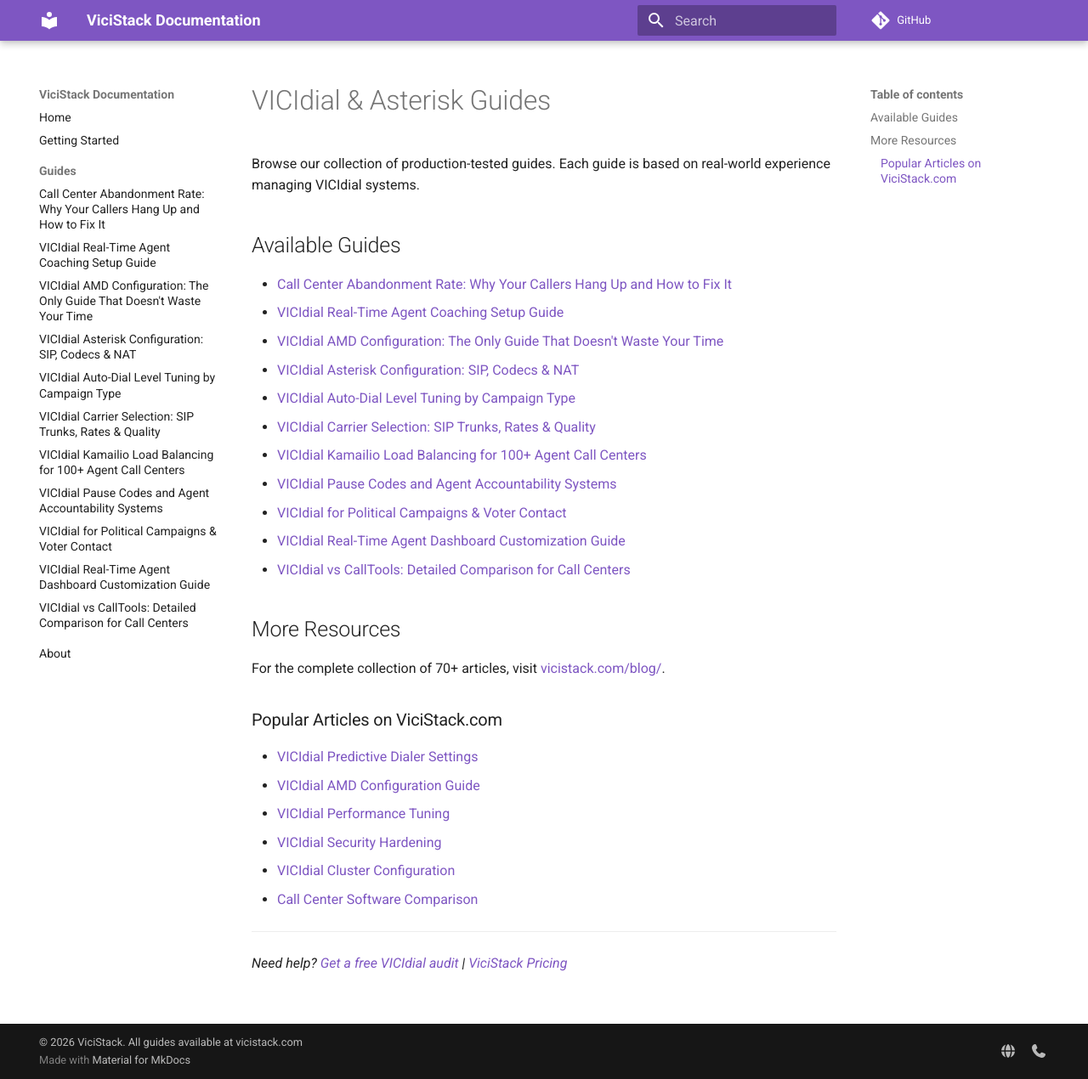
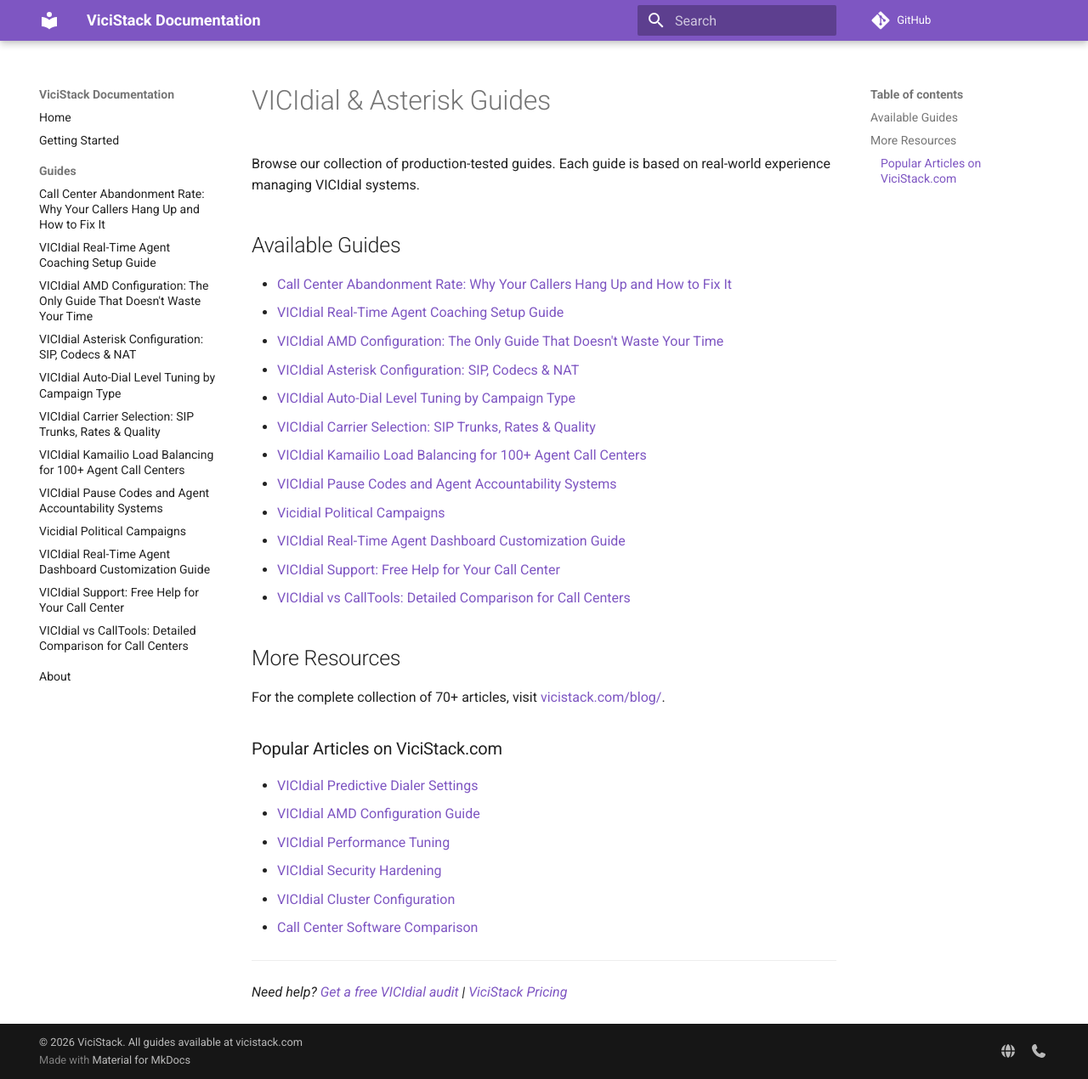
Before and after one commit to gamlin-ccdocs/vicistack-docs, an MkDocs documentation site: the page built from docs/guides/index.md, in a window 1280 px wide and 1270 px high. Shown: the whole window at 85% size. Built offline with MkDocs 1.6.1 and Material for MkDocs 9.7.7, drawn with Linux system fonts in a browser that asks for light colours; comment, search, counter and statistics services are not loaded.

Commit message:
Add guide: VICIdial Support: Free Help for Your Call Center

```diff
--- a/docs/guides/index.md
+++ b/docs/guides/index.md
@@ -13,8 +13,9 @@
 - [VICIdial Carrier Selection: SIP Trunks, Rates & Quality](vicidial-carrier-selection.md)
 - [VICIdial Kamailio Load Balancing for 100+ Agent Call Centers](vicidial-kamailio-load-balancing.md)
 - [VICIdial Pause Codes and Agent Accountability Systems](vicidial-pause-codes-accountability.md)
-- [VICIdial for Political Campaigns & Voter Contact](vicidial-political-campaigns.md)
+- [Vicidial Political Campaigns](vicidial-political-campaigns.md)
 - [VICIdial Real-Time Agent Dashboard Customization Guide](vicidial-realtime-agent-dashboard.md)
+- [VICIdial Support: Free Help for Your Call Center](vicidial-support.md)
 - [VICIdial vs CallTools: Detailed Comparison for Call Centers](vicidial-vs-calltools.md)
 
 ## More Resources
--- a/mkdocs.yml
+++ b/mkdocs.yml
@@ -28,8 +28,9 @@
       - "VICIdial Carrier Selection: SIP Trunks, Rates & Quality": "guides/vicidial-carrier-selection.md"
       - "VICIdial Kamailio Load Balancing for 100+ Agent Call Centers": "guides/vicidial-kamailio-load-balancing.md"
       - "VICIdial Pause Codes and Agent Accountability Systems": "guides/vicidial-pause-codes-accountability.md"
-      - "VICIdial for Political Campaigns & Voter Contact": "guides/vicidial-political-campaigns.md"
+      - "Vicidial Political Campaigns": "guides/vicidial-political-campaigns.md"
       - "VICIdial Real-Time Agent Dashboard Customization Guide": "guides/vicidial-realtime-agent-dashboard.md"
+      - "VICIdial Support: Free Help for Your Call Center": "guides/vicidial-support.md"
       - "VICIdial vs CallTools: Detailed Comparison for Call Centers": "guides/vicidial-vs-calltools.md"
   - About: about.md
 
```
Also changed, not shown: docs/guides/vicidial-support.md (added, +64 -0 lines).
